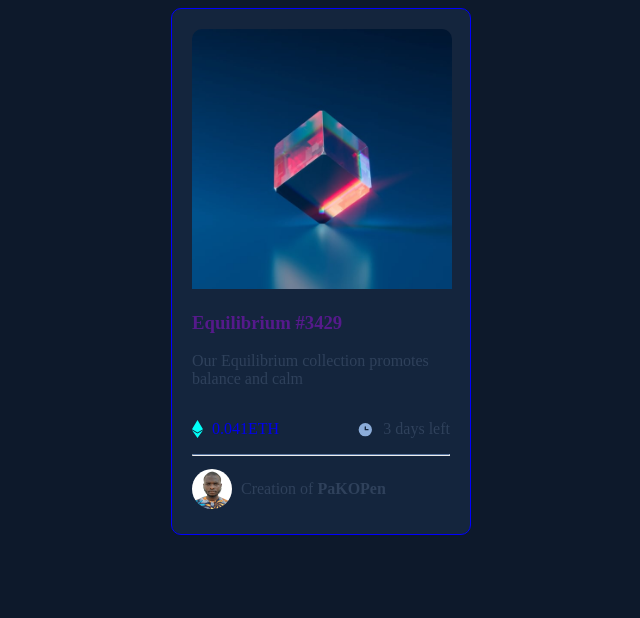
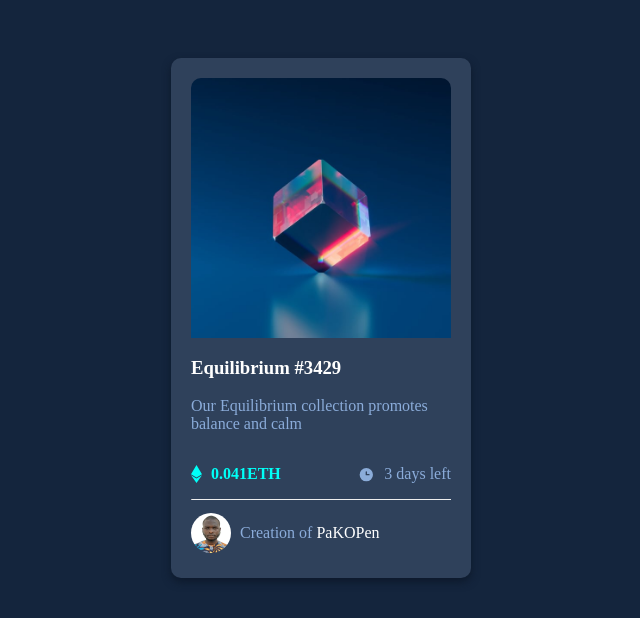
Before and after one commit to PaKOPen/Project-1, a plain HTML site: page indexbyPaKOPen.html in a window 1280 px wide. Shown: the whole page, without its empty margins (319-959 px from the left). Drawn offline with Linux system fonts and the light colour scheme.

Commit message:
Completed challenge by PaKOPen

```diff
--- a/indexbyPaKOPen.html
+++ b/indexbyPaKOPen.html
@@ -10,10 +10,15 @@
 </head>
 <body>
     <section>
-        <article>
+        <article class="container">
             <a href="#">
-                <img src="images/image-equilibrium.jpg" alt="Equilibrium Image">
+                <img src="images/image-equilibrium.jpg" alt="Equilibrium Image" class="equilibrium-img">
             </a>
+            <div class="overlay">
+                <div class="lay">
+                    <img src="images/icon-view.svg" alt="View">
+                </div>
+            </div>
         </article>
         <article class="text">
             <a href="">
@@ -22,10 +27,10 @@
             <p>Our Equilibrium collection promotes balance and calm</p>
             <div class="clearfix">
                 <div class="float-left">
-                    <a href="#">
+                    <strong>
                         <img src="images/icon-ethereum.svg" alt="Ehtereum">
                         <p>0.041ETH</p>
-                    </a>
+                    </strong>
                 </div>
                 <div class="float-right">
                     <img src="images/icon-clock.svg" alt="Clock">
@@ -36,7 +41,7 @@
             <div>
                 <img src="images/PaKOPen.jpg" class="passport" alt="PaKOPen">
                 <p> Creation of
-                    <strong>PaKOPen</strong>
+                    <a href="linkdIn.com/olayiwolama">PaKOPen</a>
                 </p>
             </div>
         </article>
--- a/stylesbyPaKOPen.css
+++ b/stylesbyPaKOPen.css
@@ -5,32 +5,68 @@
 body {
     font-family: selectedFont;
     font-family: Outfit;
-    background-color: hsl(217, 54%, 11%);
-
-    /* margin-left: auto;
-    margin-right: auto;
-    align: center; */
+    background-color: hsl(216, 50%, 16%);
+    padding: 50px;
+    font-weight: 300;
 }
 hr {
-    border-top: 1px solid hsl(215, 29%, 49%)
+    border-top: 0px solid hsl(215, 29%, 49%)
 }
 section {
     width: 300px;
     padding: 20px;
     margin: auto auto;
-    /* height: auto; */
-    border: 1px solid blue;
-    background-color: hsl(216, 50%, 16%);
-    color:  hsl(215, 32%, 27%);
-    /* color: hsl(0, 0%, 100%); */
+
+    background-color:hsl(215, 32%, 27%);
+    color: hsl(215, 51%, 70%);
     box-sizing: border-box;
     border-radius: 10px;
-    box-shadow: 2px 2px 0.5 0.5px black
+    box-shadow: 0 4px 8px 0 hsl(217, 54%, 11%)
 }
-article > a > img {
+.container {
+    position: relative;
+    border-radius: 10px 10px 0 0;
+    width: 260px;
+    heigth: 260px;
+}
+.lay {
+    position: absolute;
+    top: 50%;
+    left: 50%;
+    transition: 0.5s ease;
+    opacity: 0;
+    transform: translate(-50%, -50%);
+    -ms-transform: translate(-50%, -50%);
+}
+.overlay {
+    position: absolute;
+    top: 0;
+    left: 0%;
+    width: 100%;
+    height: 100%;
+    border-radius: 10px 10px 0 0;
+    transition: 0.5s ease;
+    opacity: 0;
+    text-align: center;
+}
+.equilibrium-img {
     width: 260px;
     border-radius: 10px 10px 0 0;
+    opacity: 1;
+    display: block;
+    transition: 0.5s ease;
+    backface-visibility: hidden;
 }
+
+.container:hover .overlay {
+    opacity: 1;
+    background-color:  rgba(0, 255, 247, 0.5);
+}
+
+.container:hover .lay {
+    opacity: 1;
+}
+
 .text img {
     display: inline-block;
     vertical-align: middle;
@@ -48,13 +84,13 @@ article > a > img {
 
 }
 div p {
-    /* text-align: center; */
     vertical-align: middle;
     display: inline-block;
 }
-/* div{
-    display: grid
-} */
+div {
+    margin: 9;
+    padding: 0
+}
 .passport {
     width: 40px;
     height: 40px;
@@ -62,9 +98,25 @@ div p {
     border-radius: 50%;
 
 }
+
 div img, div p {
     align-items: center;
 }
+
 a:link {
     text-decoration: none;
 }
+div a {
+    color: white;
+}
+
+.text > a {
+    color: white;
+}
+.float-left {
+    color:  hsl(178, 100%, 50%)
+}
+
+a:hover {
+    color:  hsl(178, 100%, 50%)
+}
```
